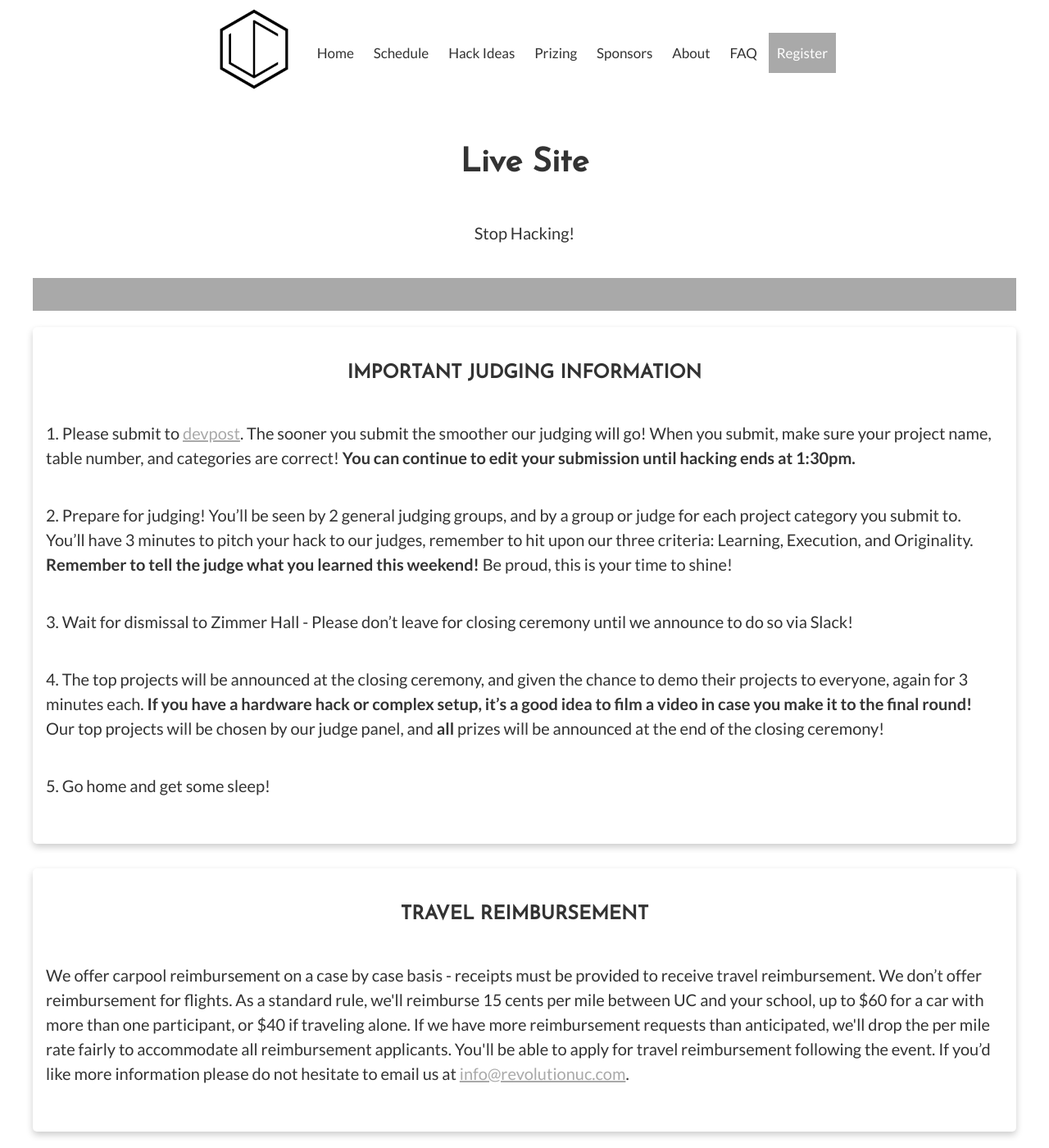
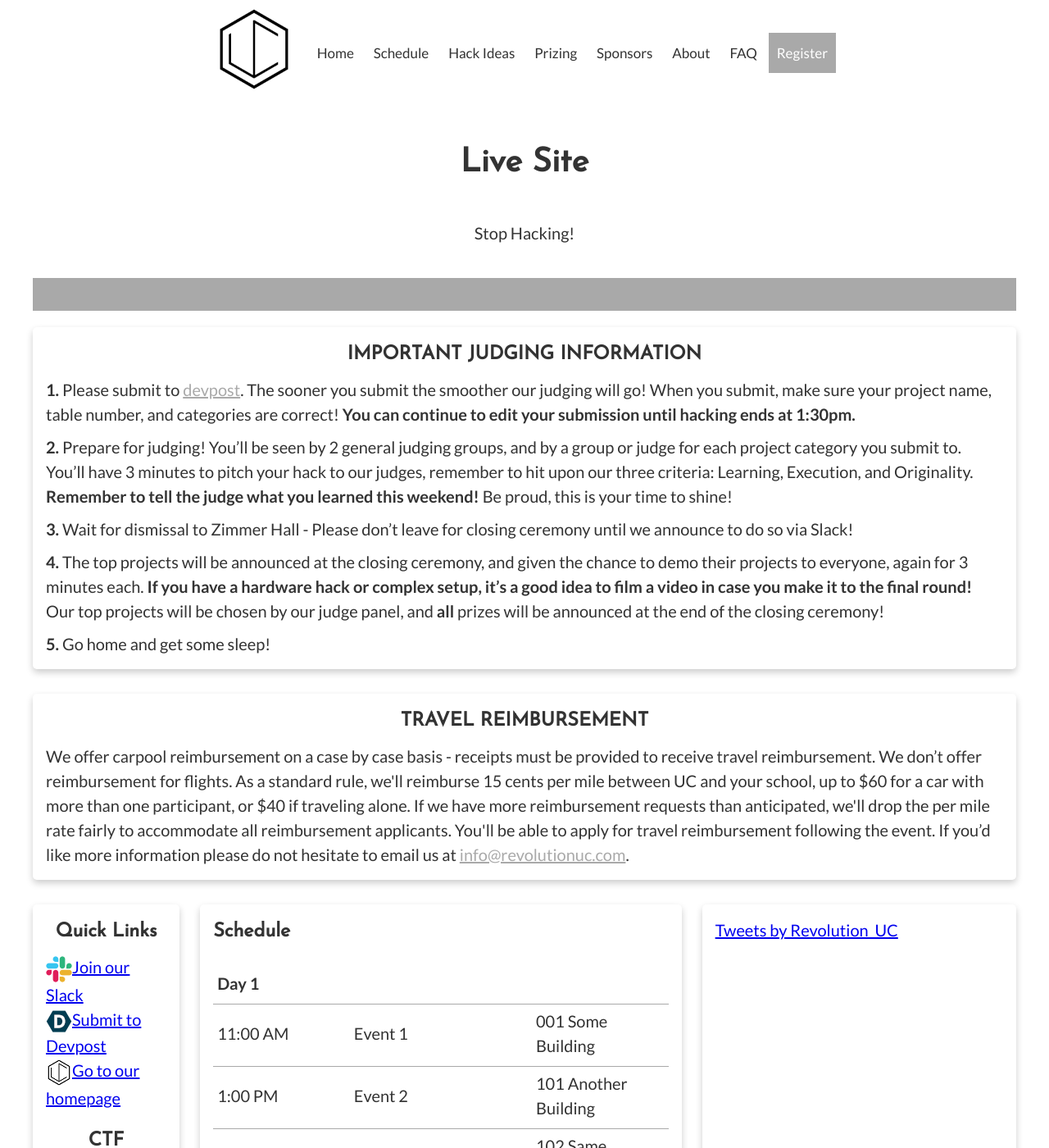
Before and after one commit to RevolutionUC/revolutionuc-frontend, a Jekyll site: the page built from live-site.html, in a window 1280 px wide and 1400 px high. Shown: the whole window at 82% size. Built offline with Jekyll 4.4.1, drawn with Linux system fonts in a browser that asks for light colours; comment, search, counter and statistics services are not loaded.

Commit message:
Change spacing on live site

```diff
--- a/_scss/pages/_live-site.scss
+++ b/_scss/pages/_live-site.scss
@@ -99,3 +99,29 @@
         margin-left: 0;
     }
 }
+
+.live--card-header {
+    margin-top: 1rem;
+    margin-bottom: 0.5rem;
+
+    &.header-top {
+        margin-top: 0;
+    }
+}
+
+.live--side-bar-content {
+    display: flex;
+    justify-content: center;
+}
+
+.live--card-p {
+    margin-top: 0.5rem;
+    margin-bottom: 0;
+}
+
+.live--link-list {
+    list-style: none;
+    padding-left: 0%;
+    margin-top: 0%;
+    margin-bottom: 0%;
+}
--- a/live-site.html
+++ b/live-site.html
@@ -19,40 +19,40 @@ description: RevolutionUC Live Site
     </div>
     <div class="live-row">
         <div class="live-section live-section--judging card columns-12">
-            <h3 style="text-align: center;">IMPORTANT JUDGING INFORMATION</h3>
-            <p>
-                1. Please submit to <a href="https://revuc-viii.devpost.com" target="_">devpost</a>. The sooner you
+            <h3 class="live--card-header header-top text-center">IMPORTANT JUDGING INFORMATION</h3>
+            <p class="live--card-p">
+                <strong>1.</strong> Please submit to <a href="https://revuc-viii.devpost.com" target="_">devpost</a>. The sooner you
                 submit
                 the smoother our judging will go! When you submit, make sure your project
                 name, table number, and categories are correct! <strong>You can continue to edit your
                     submission until hacking ends at 1:30pm.</strong>
             </p>
-            <p>
-                2. Prepare for judging! You’ll be seen by 2 general judging groups, and by a
+            <p class="live--card-p">
+                <strong>2.</strong> Prepare for judging! You’ll be seen by 2 general judging groups, and by a
                 group or judge for each project category you submit to. You’ll have 3 minutes
                 to pitch your hack to our judges, remember to hit upon our three criteria:
                 Learning, Execution, and Originality. <strong>Remember to tell the judge what you
                     learned this weekend!</strong> Be proud, this is your time to shine!
             </p>
-            <p>
-                3. Wait for dismissal to Zimmer Hall - Please don’t leave for closing ceremony
+            <p class="live--card-p">
+                <strong>3.</strong> Wait for dismissal to Zimmer Hall - Please don’t leave for closing ceremony
                 until we announce to do so via Slack!
             </p>
-            <p>
-                4. The top projects will be announced at the closing ceremony, and given the
+            <p class="live--card-p">
+                <strong>4.</strong> The top projects will be announced at the closing ceremony, and given the
                 chance to demo their projects to everyone, again for 3 minutes each. <strong>If you
                     have a hardware hack or complex setup, it’s a good idea to film a video in
                     case you make it to the final round!</strong> Our top projects will be chosen by our
                 judge panel, and <strong>all</strong> prizes will be announced at the end of the closing
                 ceremony!
             </p>
-            <p>5. Go home and get some sleep!</p>
+            <p class="live--card-p"><strong>5.</strong> Go home and get some sleep!</p>
         </div>
     </div>
     <div class="live-row">
         <div class="live-section live-section--judging card columns-12">
-            <h3 style="text-align: center;">TRAVEL REIMBURSEMENT</h3>
-            <p>
+            <h3 class="live--card-header header-top text-center">TRAVEL REIMBURSEMENT</h3>
+            <p class="live--card-p">
                 We offer carpool reimbursement on a case by case basis - receipts must be provided to receive travel
                 reimbursement. We don’t offer reimbursement for flights. As a standard rule, we'll reimburse 15 cents
                 per mile
@@ -67,21 +67,27 @@ description: RevolutionUC Live Site
     </div>
     <div class="live-row">
         <div class="live-section card columns-2"> <!-- columns-2 -->
-            <h3 class="text-center">Quick Links</h2>
-            <ul style="list-style: none; text-align: center; padding-left: 0%; margin-top: 0%;">
-                <li style="align-content: center;"><a href="https://slack.revolutionuc.com" target="_blank"><img src = '/img/icons/slack.png' style='vertical-align: middle' />Join our Slack</a></li>
-                <li style="align-content: center;"><a href="https://revuc-viii.devpost.com/" targer="_blank"><img src = '/img/icons/devpost.png' style='vertical-align: middle' />Submit to Devpost</a></li>
-                <li style="align-content: center;"><a href="/index"><img src = '/img/icons/revuc.png' style='vertical-align: middle' />Go to our homepage</a></li>
-            </ul>
+            <h3 class="live--card-header header-top text-center">Quick Links</h2>
+            <div class="live--side-bar-content">
+                <ul class="live--link-list">
+                    <li><a href="https://slack.revolutionuc.com" target="_blank"><img src = '/img/icons/slack.png' style='vertical-align: middle' />Join our Slack</a></li>
+                    <li><a href="https://revuc-viii.devpost.com/" targer="_blank"><img src = '/img/icons/devpost.png' style='vertical-align: middle' />Submit to Devpost</a></li>
+                    <li><a href="/index"><img src = '/img/icons/revuc.png' style='vertical-align: middle' />Go to our homepage</a></li>
+                </ul>
+            </div>
 
-            <h3 class="text-center" style="margin-top: 2em;">CTF</h3>
-            <p style="margin-top: 0%;">If you wish to compete in Capture The Flag, please click <a href="http://ctf.cyberatuc.org/" target="_blank">here</a> to register. After registering post in the #ctf channel to get the competition URL. You can also post there for any questions/support.</p>
+            <h3 class="live--card-header text-center">CTF</h3>
+            <div class="live--side-bar-content">
+                <p class="live--card-p">If you wish to compete in Capture The Flag, please click <a href="http://ctf.cyberatuc.org/" target="_blank">here</a> to register. After registering post in the #ctf channel to get the competition URL. You can also post there for any questions/support.</p>
+            </div>
 
-            <h3 class="text-center" style="margin-top: 2em;">Opening Slides</h3>
-            <p style="margin-top: 0%;">Missed the opening ceremony?  You can view the opening ceremony slides <a href="https://docs.google.com/presentation/d/1p1SP9eHHQI_yABEDGWEAh82nNzMtCNdtnAoOxmNe2Ik/edit?usp=sharing">here</a>.</p>
+            <h3 class="live--card-header text-center">Opening Slides</h3>
+            <div class="live--side-bar-content">
+                <p class="live--card-p">Missed the opening ceremony?  You can view the opening ceremony slides <a href="https://docs.google.com/presentation/d/1p1SP9eHHQI_yABEDGWEAh82nNzMtCNdtnAoOxmNe2Ik/edit?usp=sharing">here</a>.</p>
+            </div>
         </div>
         <div class="live-section card columns-6"> <!-- columns-6 -->
-            <h3 style="margin-bottom: 0;">Schedule</h3>
+            <h3 class="live--card-header header-top">Schedule</h3>
             <div>
                 {% for item in site.data.schedule %}
                 <div class="schedule-item flex">
@@ -103,7 +109,7 @@ description: RevolutionUC Live Site
                 </div>
                 {% endfor %}
             </div>
-            <h3>Workshop Schedule</h3>
+            <h3 class="live--card-header">Workshop Schedule</h3>
             <table class="live-table">
                 <thead>
                     <th>Time</th>
```
